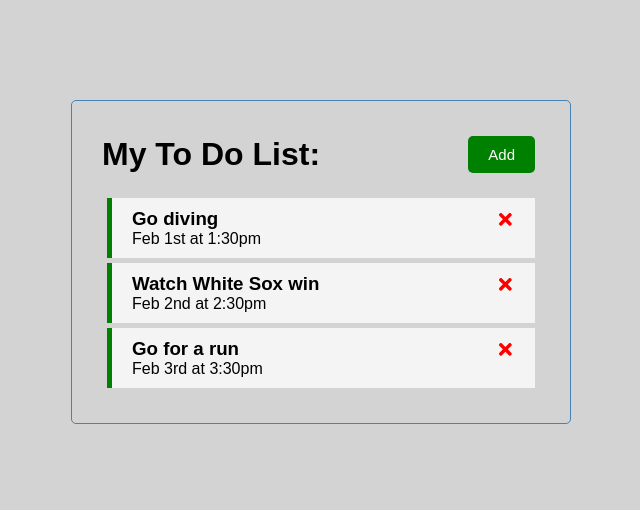
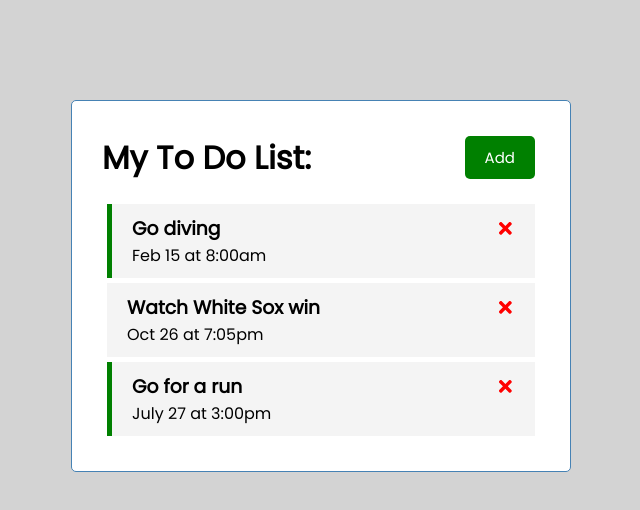
Before and after one commit to morancathy/to-do-app, a React (Create React App) app: page / in a window 1280 px wide. Shown: the top 510 px of the page, without its empty margins (319-959 px from the left). Built offline with nearby package versions, Linux system fonts and the light colour scheme; data requests are answered from the project's data file.

Commit message:
used json server to interact

```diff
--- /dev/null
+++ b/bd.json
@@ -0,0 +1,22 @@
+{
+  "tasks": [
+    {
+      "id": 1,
+      "text": "Go diving",
+      "day": "Feb 15 at 8:00am",
+      "reminder": true
+    },
+    {
+      "id": 2,
+      "text": "Watch White Sox win",
+      "day": "Oct 26 at 7:05pm",
+      "reminder": false
+    },
+    {
+      "id": 3,
+      "text": "Go for a run",
+      "day": "July 27 at 3:00pm",
+      "reminder": true
+    }
+  ]
+}
--- a/package.json
+++ b/package.json
@@ -6,6 +6,7 @@
     "@testing-library/jest-dom": "^5.14.1",
     "@testing-library/react": "^11.2.7",
     "@testing-library/user-event": "^12.8.3",
+    "json-server": "^0.16.3",
     "react": "^17.0.2",
     "react-dom": "^17.0.2",
     "react-icons": "^4.2.0",
@@ -16,7 +17,8 @@
     "start": "react-scripts start",
     "build": "react-scripts build",
     "test": "react-scripts test",
-    "eject": "react-scripts eject"
+    "eject": "react-scripts eject",
+    "server": "json-server --watch bd.json --port 5000"
   },
   "eslintConfig": {
     "extends": [
--- a/src/App.js
+++ b/src/App.js
@@ -1,5 +1,5 @@
 import { StrictMode } from "react";
-import {useState} from 'react';
+import {useState, useEffect} from 'react';
 import './styles.css';
 
 import Header from './components/Header';
@@ -8,50 +8,81 @@
 
 function App() {
   const [showAddTask, setShowAddTask] = useState (false)
-  const [tasks,setTasks] = useState([
-    {
-      id: 1,
-      text: "Go diving",
-      day: 'Feb 1st at 1:30pm',
-      reminder: true,
-      completed: false
-    },
-    {
-      id: 2,
-      text: "Watch White Sox win",
-      day: 'Feb 2nd at 2:30pm',
-      reminder: true,
-      completed: false
-    },
-    {
-      id: 3,
-      text: "Go for a run",
-      day: 'Feb 3rd at 3:30pm',
-      reminder: true,
-      completed: false
+  const [tasks,setTasks] = useState([])
+
+  useEffect(() => {
+    const getTasks = async () => {
+      const tasksFromServer = await fetchTasks()
+      setTasks(tasksFromServer)
     }
-  ]
-)
+    getTasks()
+  },[])
+
+// Fetch Tasks
+  const fetchTasks = async () => {
+    const res = await fetch('http://localhost:5000/tasks')
+    const data = await res.json()
+
+    return data
+  }
+// Fetch Task
+  const fetchTask = async (id) => {
+    const res = await fetch(`http://localhost:5000/tasks/${id}`)
+    const data = await res.json()
+
+    return data
+  }
+
 
 // Add task
-const addTask = (task) => {
-  const id = Math.floor(Math.random() * 1000) + 1
-  const newTask = {id, ...task}
-  setTasks([...tasks, newTask])
+const addTask = async (task) => {
+  const res = await fetch('http://localhost:5000/tasks', {
+    method: 'POST',
+    headers: {
+      'Content-type': 'application/json'
+    },
+    body: JSON.stringify(task)
+  })
+
+  const data = await res.json();
+
+  setTasks([...tasks, data])
+  // const id = Math.floor(Math.random() * 1000) + 1
+  // const newTask = {id, ...task}
+  // setTasks([...tasks, newTask])
 }
 
 //delete task         onDelete is a prop of Tasks, so need to pass it in
-const deleteTask = (id) => {
+const deleteTask = async (id) => {
+  await fetch(`http://localhost:5000/tasks/${id}`, {
+    method: 'DELETE'
+  })
   setTasks(tasks.filter((task) => task.id !== id))
 }
 
 // toggle reminder
-const toggleReminder = (id) => {
-  setTasks(tasks.map((task) =>
+const toggleReminder = async (id) => {
+  const taskToToggle = await fetchTask(id)
+  const updatedTask = {...taskToToggle, reminder: !taskToToggle.reminder}
+
+  const res = await fetch(`http://localhost:5000/tasks/${id}`, {
+    method: 'PUT',
+    headers: {
+      'Content-type': 'application/json'
+    },
+    body: JSON.stringify(updatedTask)
+  })
+
+  const data = await res.json()
+
+  setTasks(
+    tasks.map((task) =>
     task.id === id
-    ? {...task, reminder: !task.reminder}
-    : task))
+    ? {...task, reminder: data.reminder}
+    : task)
+  )
 }
+
   return (
     <div className="container">
       <Header onAdd={() => setShowAddTask
--- a/src/styles.css
+++ b/src/styles.css
@@ -1,42 +1,4 @@
-body {
-  margin: 100px;
-  font-family: -apple-system, BlinkMacSystemFont, 'Segoe UI', 'Roboto', 'Oxygen',
-    'Ubuntu', 'Cantarell', 'Fira Sans', 'Droid Sans', 'Helvetica Neue',
-    sans-serif;
-  -webkit-font-smoothing: antialiased;
-  -moz-osx-font-smoothing: grayscale;
-  background-color: lightgray;
-}
 
-code {
-  font-family: source-code-pro, Menlo, Monaco, Consolas, 'Courier New',
-    monospace;
-}
-.container {
-  /* padding: 25px;
-  margin: 0 auto;
-  width: 30%; */
-  /* background-color: white; */
-}
-.newItem > h4{
-  /* border: solid yellow; */
-  margin-bottom: 5px;
-}
-.input {
-  background-color: lightgray;
-  border: none;
-  width: 85%;
-  height: 30px;
-}
-.toDoList {
-  /* border: solid blue; */
-}
-.toDoItem {
-  /* border: solid red; */
-
-}
-
-/*##############################################################*/
 @import url('https://fonts.googleapis.com/css2?family=Poppins:wght@300;400&display=swap');
 
 * {
@@ -47,6 +9,8 @@
 
 body {
   font-family: 'Poppins', sans-serif;
+  background-color: lightgray;
+  margin: 100px;
 }
 
 .container {
@@ -57,6 +21,7 @@
   border: 1px solid steelblue;
   padding: 30px;
   border-radius: 5px;
+  background-color: white;
 }
 
 .header {
```
Also changed, not shown: 1 other file (tests, documents, lock files or other folders).
